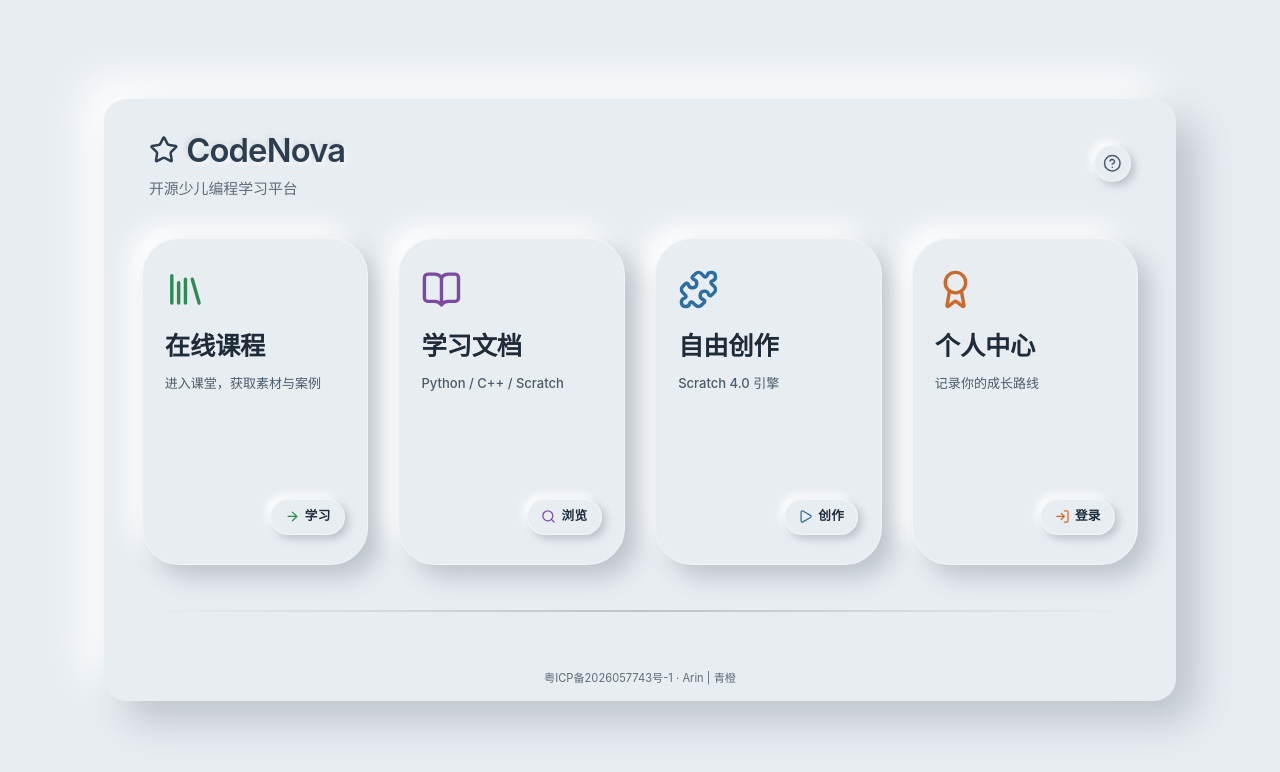
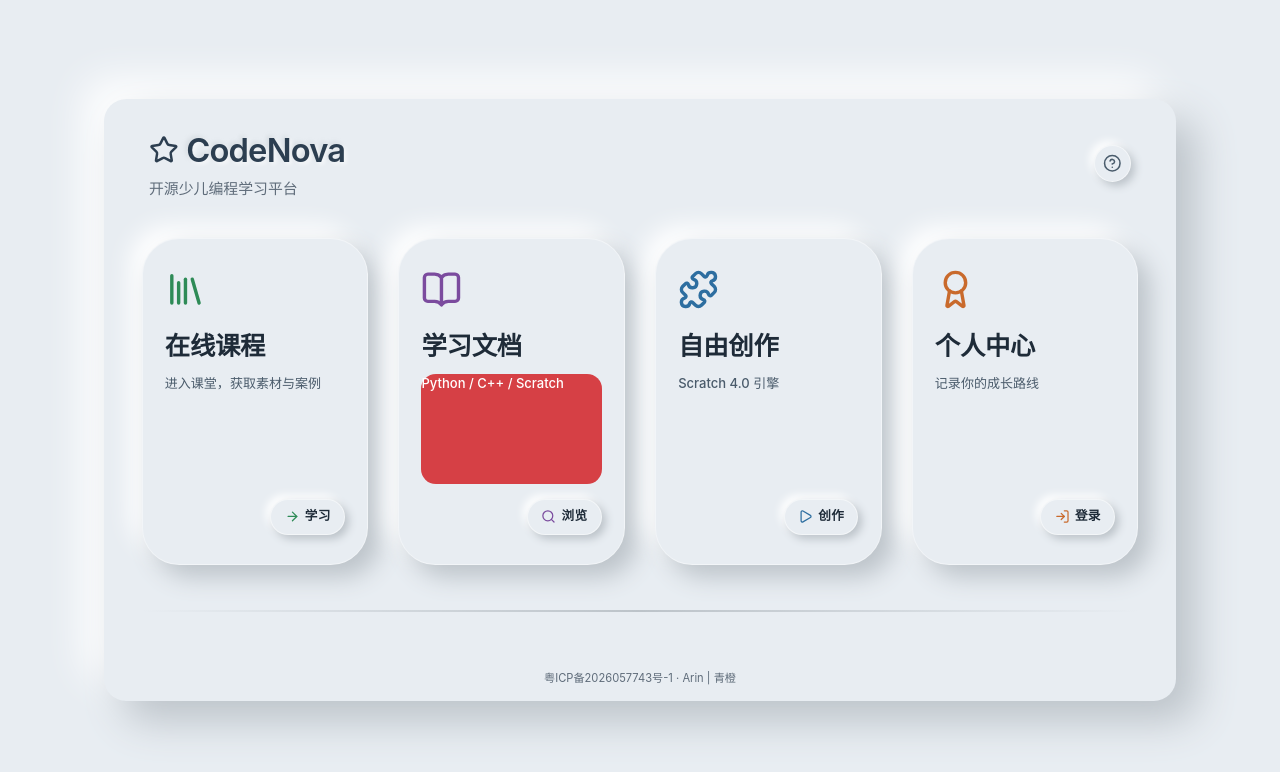
Before and after one commit to xianzi2097/qc-frontend, a React (Vite) app: page / in a window 1280 px wide. Shown: the top 772 px of the page. Built offline with nearby package versions, Linux system fonts and the light colour scheme; a web font is replaced by a local one; what marked-highlight would draw is missing.

Commit message:
feat: 学习文档改为中间小卡片翻转 - 红色调试版

```diff
--- a/src/components/HomePage.tsx
+++ b/src/components/HomePage.tsx
@@ -191,45 +191,42 @@ export default function HomePage({ onLogin, onSwitchHome: _onSwitchHome }: Props
           </div>
 
           {/* ─── 学习文档 ─── */}
-          <div className="col-span-1">
-            <div className="flip-container" style={{ height: '100%' }}>
-              <div className={`flip-inner ${showDocFlip ? 'flipped' : ''}`}>
-                <div className="flip-front neo-card h-full min-h-[22rem]">
+          <div className="neo-card">
             <div className="mb-5">
               <BookOpen className="w-11 h-11 ico-purple" />
             </div>
             <h2 className="text-[1.7rem] font-[650] mb-2" style={{ color: '#1e2b38', letterSpacing: '-0.2px' }}>
               学习文档
             </h2>
-                  <p className="text-sm mb-10 flex-1" style={{ color: '#4a5b6b', fontWeight: 500, lineHeight: 1.5 }}>
+            {/* 红色翻转区，替换原来的副标题+空白 */}
+            <div className="flip-container" style={{ flex: 1 }}>
+              <div className={`flip-inner ${showDocFlip ? 'flipped' : ''}`} style={{ height: '100%' }}>
+                <div className="flip-front" style={{ background: '#d64045', borderRadius: '1rem', width: '100%', height: '100%' }}>
+                  <p className="text-sm" style={{ color: '#fff', fontWeight: 500, lineHeight: 1.5 }}>
                     Python / C++ / Scratch
                   </p>
-                  <div className="flex justify-end">
-                    <button onClick={() => setShowDocFlip(true)} className="neo-btn">
-                      <Search className="w-4 h-4 ico-purple" /> 浏览
-                    </button>
                 </div>
-                </div>
-                <div className="flip-back neo-card" style={{ minHeight: '22rem' }}>
-                  <h3 className="text-[1.5rem] font-bold text-center" style={{ color: '#1e2b38' }}>选择文档</h3>
-                  <div className="flex flex-col items-center gap-2 mt-auto mb-4">
-                    <a href="/docs/scratch_course/" className="neo-btn fixed-w justify-center py-3">
-                      <Puzzle className="w-4 h-4 ico-green" /> Scratch
+                <div className="flip-back" onClick={() => setShowDocFlip(false)} style={{ display: 'flex', flexDirection: 'column', alignItems: 'center', justifyContent: 'center', gap: '0.5rem', background: '#d64045', borderRadius: '1rem', width: '100%', height: '100%', cursor: 'pointer' }}>
+                  <a href="/docs/scratch_course/" className="neo-btn no-underline" style={{ minWidth: '5.5rem', justifyContent: 'center', padding: '0.3rem 0.6rem', fontSize: '0.75rem', boxShadow: '2px 2px 4px var(--neo-shadow-dark), -2px -2px 4px var(--neo-shadow-light)' }}>
+                    <Puzzle className="w-3.5 h-3.5 ico-green" /> Scratch
                   </a>
-                    <a href="/docs/python_course/" className="neo-btn fixed-w justify-center py-3">
-                      <Code2 className="w-4 h-4 ico-blue" /> Python
+                  <a href="/docs/python_course/" className="neo-btn no-underline" style={{ minWidth: '5.5rem', justifyContent: 'center', padding: '0.3rem 0.6rem', fontSize: '0.75rem', boxShadow: '2px 2px 4px var(--neo-shadow-dark), -2px -2px 4px var(--neo-shadow-light)' }}>
+                    <Code2 className="w-3.5 h-3.5 ico-blue" /> Python
                   </a>
-                    <a href="/docs/cpp_course/" className="neo-btn fixed-w justify-center py-3">
-                      <Code2 className="w-4 h-4 ico-orange" /> C++
+                  <a href="/docs/cpp_course/" className="neo-btn no-underline" style={{ minWidth: '5.5rem', justifyContent: 'center', padding: '0.3rem 0.6rem', fontSize: '0.75rem', boxShadow: '2px 2px 4px var(--neo-shadow-dark), -2px -2px 4px var(--neo-shadow-light)' }}>
+                    <Code2 className="w-3.5 h-3.5 ico-orange" /> C++
                   </a>
-                  </div>
-                  <div className="flex justify-end">
-                    <button onClick={() => setShowDocFlip(false)} className="neo-btn">
-                      <ArrowRight className="w-4 h-4" style={{ transform: 'rotate(180deg)' }} /> 返回
-                    </button>
                 </div>
               </div>
             </div>
+            <div className="flex justify-end mt-4">
+              <button onClick={() => setShowDocFlip(!showDocFlip)} className="neo-btn">
+                {showDocFlip ? (
+                  <><ArrowRight className="w-4 h-4" style={{ transform: 'rotate(180deg)' }} /> 返回</>
+                ) : (
+                  <><Search className="w-4 h-4 ico-purple" /> 浏览</>
+                )}
+              </button>
             </div>
           </div>
 
```
Lines whose indentation alone changed are shown as unchanged.
